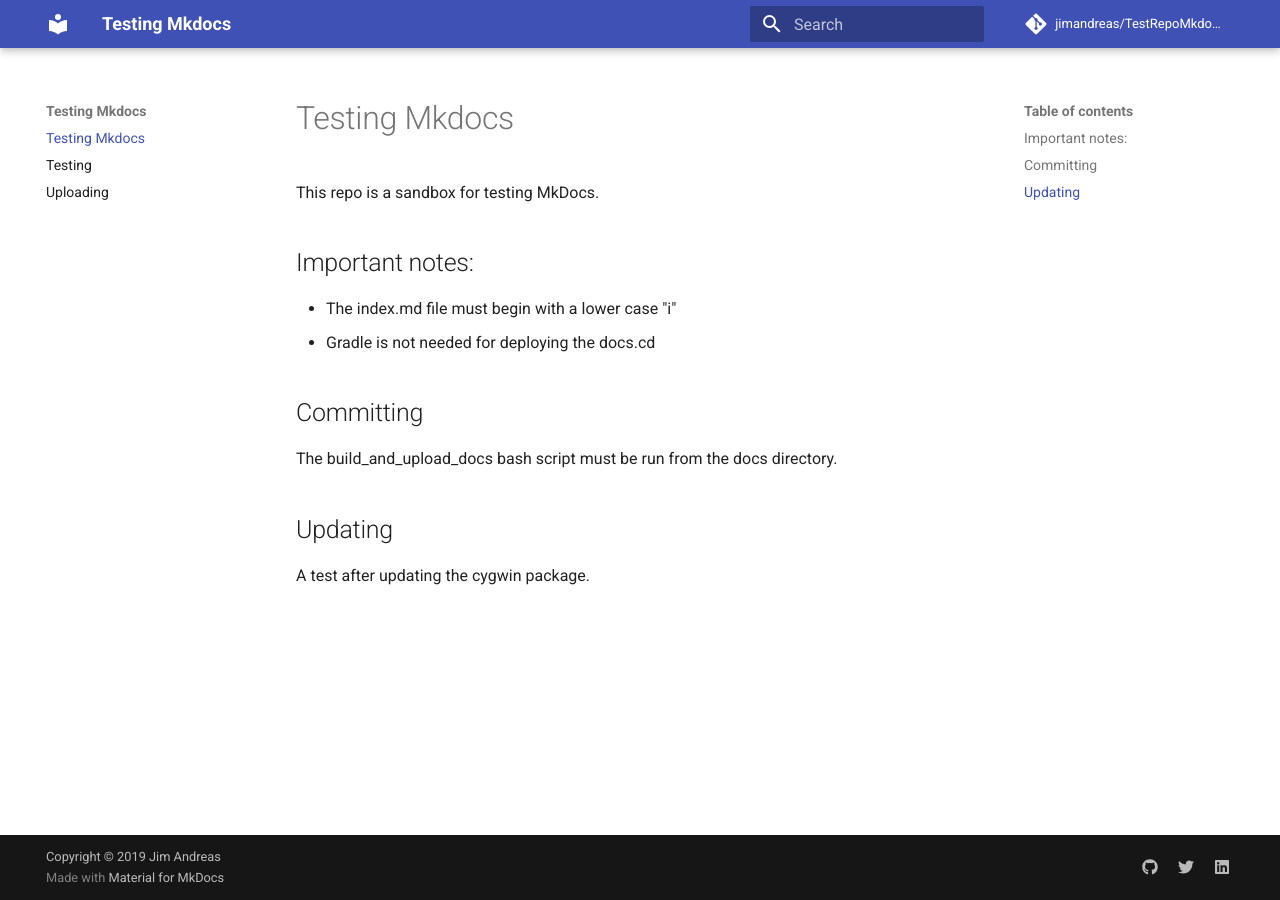
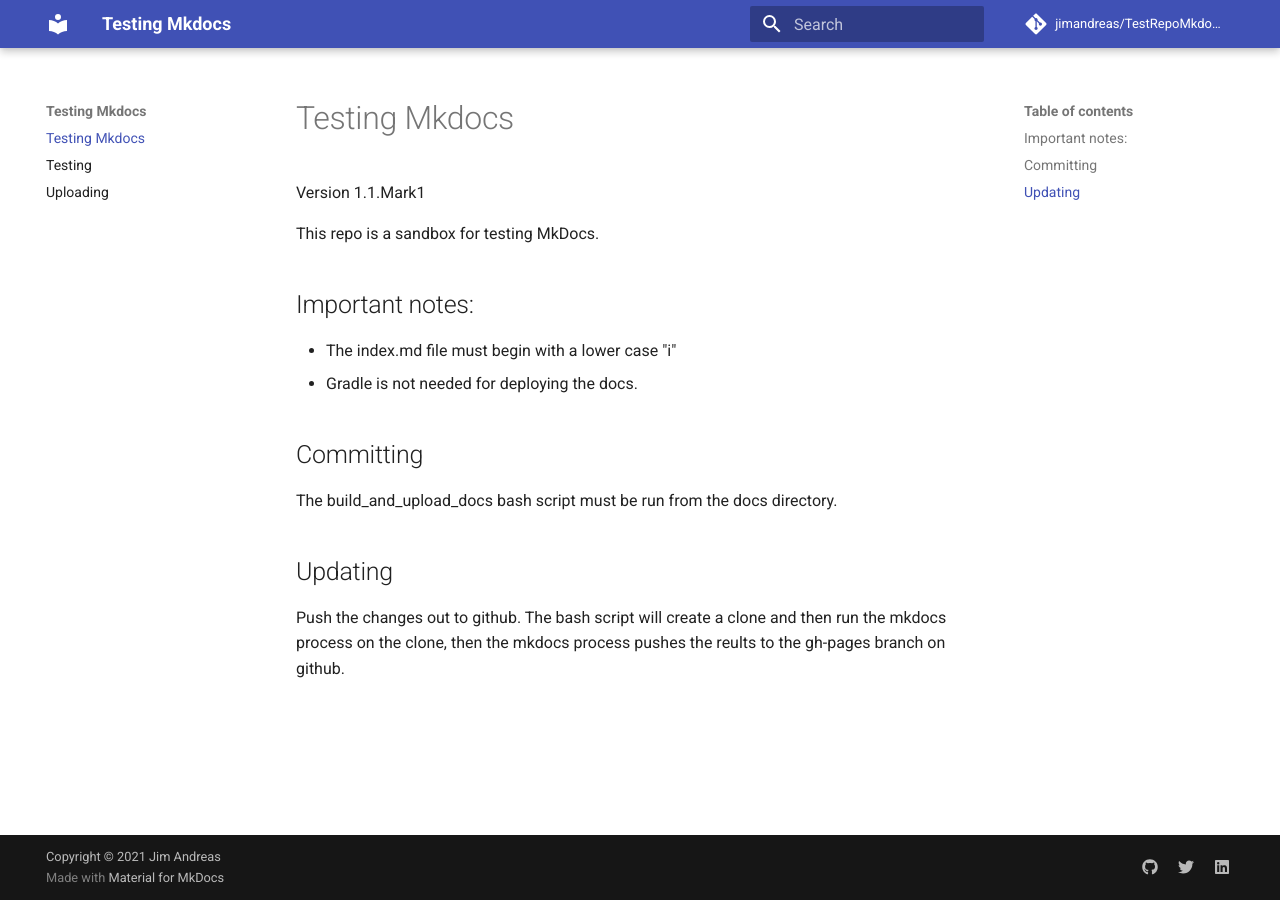
Before and after one commit to jimandreas/TestRepoMkdocsPage, an MkDocs documentation site: the page built from docs/index.md, in a window 1280 px wide. Built offline with MkDocs 1.6.1 and Material for MkDocs 9.7.7, drawn with Linux system fonts in a browser that asks for light colours; comment, search, counter and statistics services are not loaded.

Commit message:
testing with latest and greatest Material for Mkdocs.

```diff
--- a/docs/index.md
+++ b/docs/index.md
@@ -1,12 +1,14 @@
 Testing Mkdocs
 ==============
+
+Version 1.1.Mark1
 
 This repo is a sandbox for testing MkDocs.
 
 Important notes:
 ---------------
 - The index.md file must begin with a lower case "i"
-- Gradle is not needed for deploying the docs.cd
+- Gradle is not needed for deploying the docs.
 
 Committing
 --------------
@@ -14,4 +16,6 @@
 
 Updating
 ---------
-A test after updating the cygwin package.
+Push the changes out to github.  The bash script will create a clone and then run
+the mkdocs process on the clone, then the mkdocs process pushes the reults to the
+gh-pages branch on github.
--- a/mkdocs.yml
+++ b/mkdocs.yml
@@ -9,7 +9,7 @@
 repo_url: 'https://github.com/jimandreas/TestRepoMkdocsPage'
 
 # Copyright
-copyright: 'Copyright &copy; 2019 Jim Andreas'
+copyright: 'Copyright &copy; 2021 Jim Andreas'
 
 # Configuration
 theme:
```
Also changed, not shown: 1 other file.
